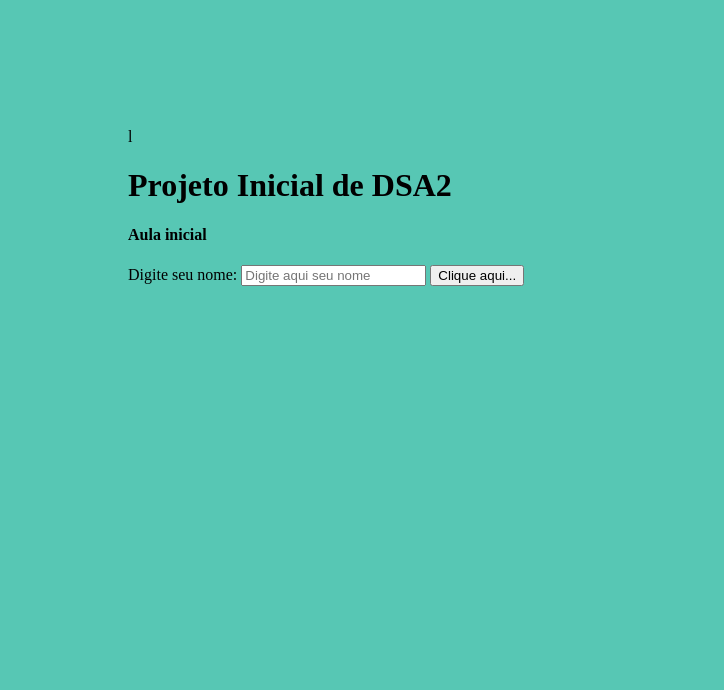
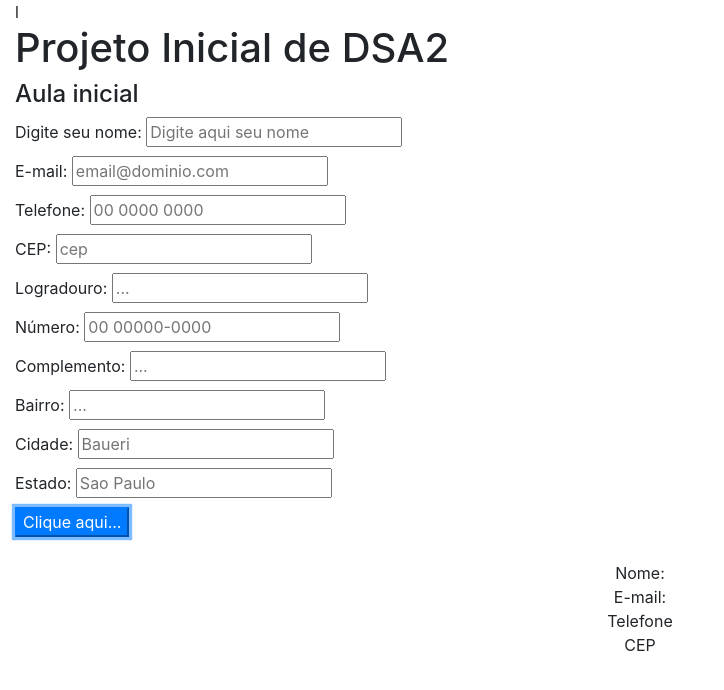
Before and after one commit to GuilherminDa16/Projeto_inicial, a plain HTML site: page index.html in a window 1280 px wide. Both pictures are taken after a click on the button "Clique aqui...". Shown: the whole page, without its empty margins (0-724 px from the left). Drawn offline with nearby package versions, Linux system fonts and the light colour scheme.

Commit message:
formulario

```diff
--- a/index.html
+++ b/index.html
@@ -6,17 +6,73 @@ l<!DOCTYPE html>
     <meta name="viewport" content="width=device-width, initial-scale=1.0">
     <title>projeto Inicial</title>
     <link rel="stylesheet" href="./estilo.css">
+    <link rel="stylesheet" href="https://stackpath.bootstrapcdn.com/bootstrap/4.1.3/css/bootstrap.min.css" integrity="sha384-MCw98/SFnGE8fJT3GXwEOngsV7Zt27NXFoaoApmYm81iuXoPkFOJwJ8ERdknLPMO" crossorigin="anonymous">
 </head>
-<body>
+<body class="container-fluid">
     <h1>Projeto Inicial de DSA2</h1>
     <div>
         <h4>Aula inicial</h4>
-        <label>Digite seu nome:</label>
+    <form>
+
+        <div class = "mb-1">
+        <label for="nome">Digite seu nome:</label>
         <input type="text" id="nome" placeholder="Digite aqui seu nome">
-        <input type="button" id="botao" value="Clique aqui...">
+      </div>
 
+      <div class = "mb-1">
+        <label for = "email">E-mail:</label>
+        <input type="text" id="email" placeholder="email@dominio.com">
+      </div>
+
+      <div class = "mb-1">
+        <label for = "telefone">Telefone:</label>
+        <input type="text" id="telefone" placeholder="00 0000 0000">
+      </div>
+
+      <div class = "mb-1">
+        <label for = "cep">CEP:</label>
+        <input type="text" id="cep" placeholder="cep">
+      </div>
+
+      <div class = "mb-1">
+        <label for = "logradouro">Logradouro:</label>
+        <input type="text" id="log" placeholder="...">
+      </div>
+
+      <div class = "mb-1">
+        <label for = "numero">Número:</label>
+        <input type="text" id="num" placeholder="00 00000-0000">
+      </div>
+
+      <div class = "mb-1">
+        <label for = "complemento">Complemento:</label>
+        <input type="text" id="comp" placeholder="...">
+      </div>
+
+      <div class = "mb-1">
+        <label for = "bairro">Bairro:</label>
+        <input type="text" id="bairro" placeholder="...">
+      </div>
+
+      <div class = "mb-1">
+        <label for = "cidade">Cidade:</label>
+        <input type="text" id="cid" placeholder="Baueri">
+      </div>
+
+      <div class = "mb-1">
+        <label for = "estado">Estado:</label>
+        <input type="text" id="est" placeholder="Sao Paulo">
+      </div>
+
+        <input type="button" id="botao" class="btn-primary" value="Clique aqui...">
+     </form>
+     <div class = "m-2 p-2 text-center" id = "saida-de-dados">
+
+     </div>
     </div>
-
     <script src="./scripts.js"></script>
+    <script src="https://code.jquery.com/jquery-3.3.1.slim.min.js" integrity="sha384-q8i/X+965DzO0rT7abK41JStQIAqVgRVzpbzo5smXKp4YfRvH+8abtTE1Pi6jizo" crossorigin="anonymous"></script>
+<script src="https://cdnjs.cloudflare.com/ajax/libs/popper.js/1.14.3/umd/popper.min.js" integrity="sha384-ZMP7rVo3mIykV+2+9J3UJ46jBk0WLaUAdn689aCwoqbBJiSnjAK/l8WvCWPIPm49" crossorigin="anonymous"></script>
+<script src="https://stackpath.bootstrapcdn.com/bootstrap/4.1.3/js/bootstrap.min.js" integrity="sha384-ChfqqxuZUCnJSK3+MXmPNIyE6ZbWh2IMqE241rYiqJxyMiZ6OW/JmZQ5stwEULTy" crossorigin="anonymous"></script>
 </body>
 </html>
--- a/scripts.js
+++ b/scripts.js
@@ -2,7 +2,38 @@ var botao = document.getElementById("botao");
 botao.addEventListener("click", alertar);
 var nome = document.getElementById("nome");
 
+var saida= document.getElementById("saida-de-dados");
+
+var email = document.getElementById("email");
+
+var telefone = document.getElementById("telefone");
+
+var cep = document.getElementById("cep");
+
+var logradouro = document.getElementById("log");
+
+var numero = document.getElementById("num");
+
+var complemento = document.getElementById("comp");
+
+var bairro = document.getElementById("bairro");
+
+var cidade = document.getElementById("cid");
+
+var estado = document.getElementById("est");
+
 
 function alertar (){
-    alert(nome.value + " " + "no botão!!!");
+   // alert(nome.value + " " + "no botão!!!");
+   saida.innerText = "Nome: "+" "+ nome.value+
+          "\n E-mail: " + " " + email.value +
+          "\n Telefone" + " " + telefone.value +
+          "\n CEP" + " " + cep.value
+          "\n Logradouro" + "  " + log.value
+          "\n Numero" + " " + num.value
+          "\n Complemento" + " " + comp.value
+          "\n Bairro" + " " + bairro.value
+          "\n Cidade" + " " + cid.value
+          "\n Estado" + " " + est.value;
+
 }
```
